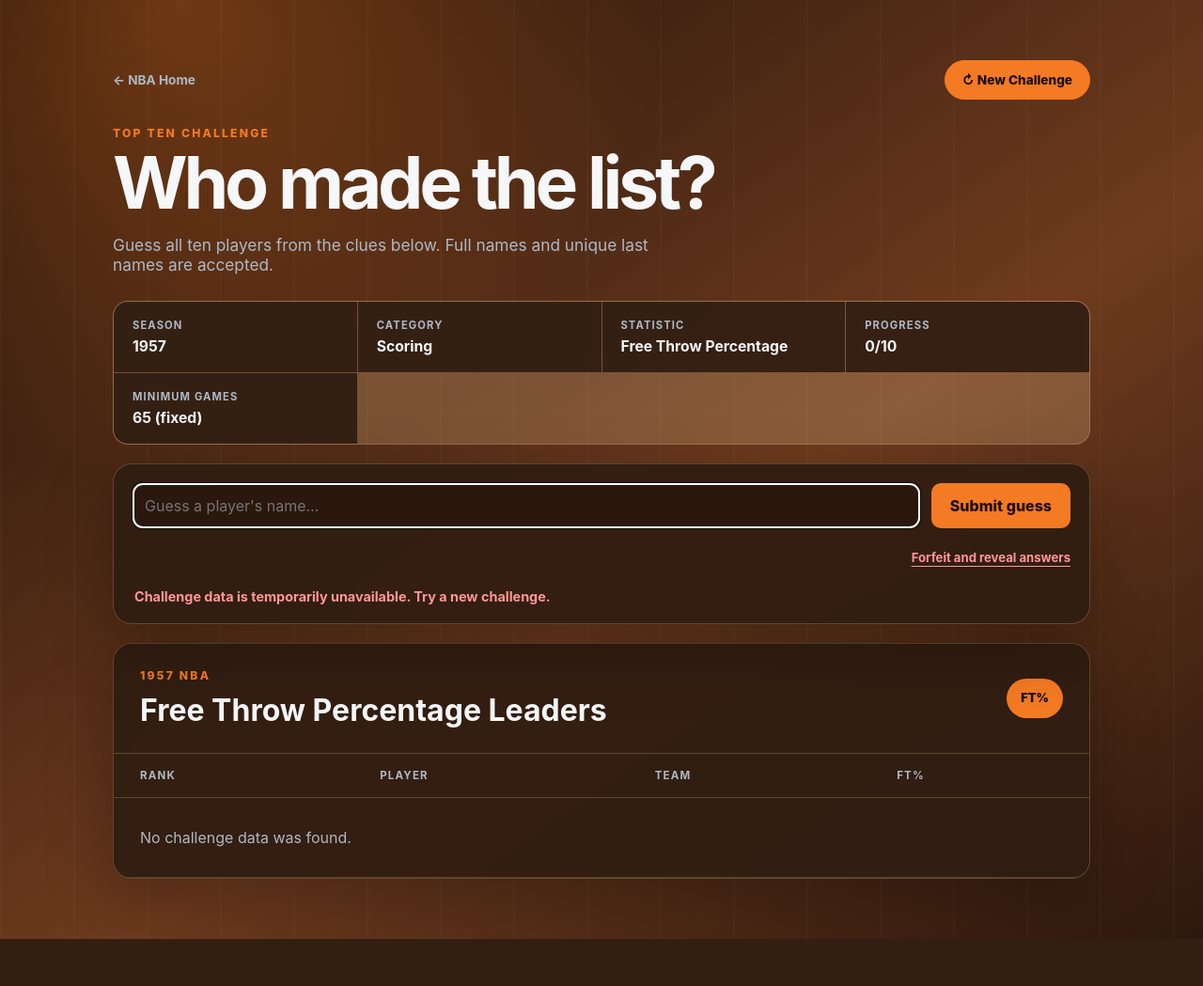
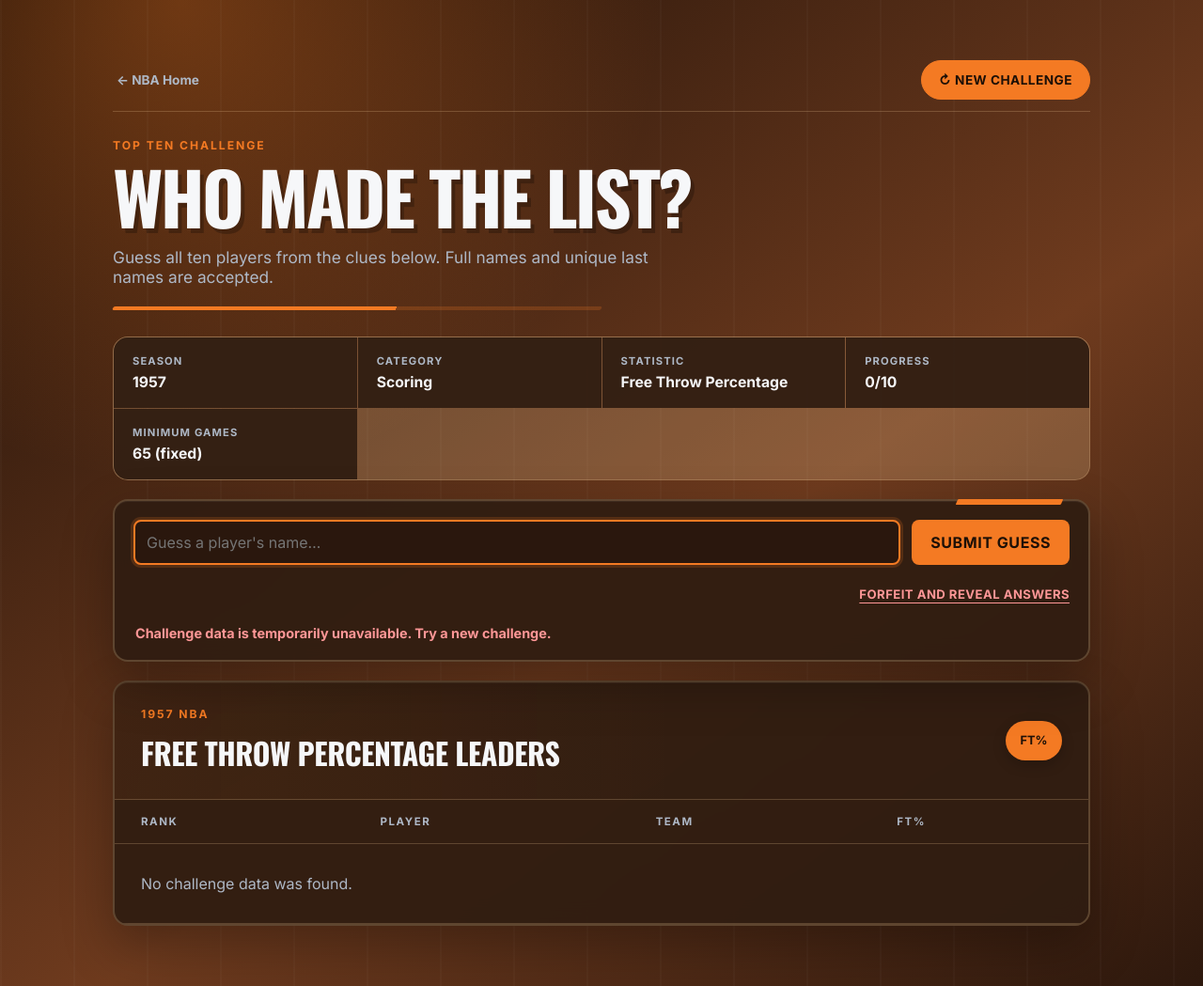
Before and after one commit to Kreeger21/top-ten-sports, a Flask app: page /nba/challenge?season=1957&group=scoring&stat=FT_PCT&min_games=65 in a window 1280 px wide. Shown: the whole page at 94% size. Before the commit the page ends 999 px from the top, so only its background shows below. Run offline with Flask 3, Linux system fonts and the light colour scheme; data that the repository does not hold is empty.

Commit message:
Extend Top Ten styling across game screens

```diff
--- a/static/styles.css
+++ b/static/styles.css
@@ -732,3 +732,142 @@ body.theme-cfb .mystery-player-icon text { fill:#d8b45a; font:900 52px/1 Inter,s
   .guess-form button { width: 100%; }
   .career-total-grid { grid-template-columns: 1fr 1fr; }
 }
+
+/* Shared Top Ten visual language across every league and game screen. */
+body[class*="theme-"] {
+  font-family: "Inter Local", ui-sans-serif, system-ui, -apple-system, BlinkMacSystemFont, "Segoe UI", sans-serif;
+}
+body[class*="theme-"] ::selection {
+  color: var(--accent-dark);
+  background: var(--accent);
+}
+body[class*="theme-"] h1,
+body[class*="theme-"] h2,
+body[class*="theme-"] h3 {
+  font-family: "Oswald Sports", "Arial Narrow", sans-serif;
+  text-transform: uppercase;
+}
+body[class*="theme-"] .hero:not(.home-hero) {
+  position: relative;
+  padding-bottom: 25px;
+}
+body[class*="theme-"] .hero:not(.home-hero)::after {
+  content: "";
+  position: absolute;
+  bottom: 0;
+  left: 0;
+  width: min(520px, 72%);
+  height: 4px;
+  border-radius: 99px;
+  background: linear-gradient(90deg, var(--accent) 0 58%, color-mix(in srgb, var(--accent) 22%, transparent) 58% 100%);
+  transform: skewX(-22deg);
+}
+body[class*="theme-"] .hero h1 {
+  letter-spacing: -.035em;
+  text-shadow: 4px 5px 0 rgba(0, 0, 0, .24);
+}
+body[class*="theme-"] .eyebrow { letter-spacing: .16em; }
+body[class*="theme-"] .top-nav {
+  min-height: 46px;
+  padding-bottom: 12px;
+  border-bottom: 1px solid var(--line);
+}
+body[class*="theme-"] .top-nav a:not(.respin-button) {
+  display: inline-flex;
+  align-items: center;
+  min-height: 40px;
+  padding: 0 4px;
+}
+body[class*="theme-"] .card,
+body[class*="theme-"] .controls-card,
+body[class*="theme-"] .guess-card,
+body[class*="theme-"] .career-accolades {
+  border-width: 2px;
+  border-radius: 16px;
+  box-shadow: 0 22px 54px rgba(0, 0, 0, .3), inset 0 1px 0 rgba(255, 255, 255, .055);
+}
+body[class*="theme-"] .controls-card,
+body[class*="theme-"] .guess-card {
+  position: relative;
+}
+body[class*="theme-"] .controls-card::before,
+body[class*="theme-"] .guess-card::before {
+  content: "";
+  position: absolute;
+  top: -2px;
+  right: 28px;
+  width: 112px;
+  height: 6px;
+  border-radius: 1px;
+  background: var(--accent);
+  transform: skewX(-24deg);
+}
+body[class*="theme-"] .path-card {
+  border-width: 2px;
+  border-radius: 16px;
+}
+body[class*="theme-"] .path-card h2,
+body[class*="theme-"] .table-heading h2 {
+  letter-spacing: -.015em;
+}
+body[class*="theme-"] input,
+body[class*="theme-"] select,
+body[class*="theme-"] button,
+body[class*="theme-"] .locked-option,
+body[class*="theme-"] .check-menu summary {
+  border-radius: 8px;
+}
+body[class*="theme-"] input,
+body[class*="theme-"] select {
+  border-width: 2px;
+  transition: border-color .16s ease, box-shadow .16s ease;
+}
+body[class*="theme-"] input:focus,
+body[class*="theme-"] select:focus,
+body[class*="theme-"] .check-menu summary:focus {
+  border-color: var(--accent);
+  outline: none;
+  box-shadow: 0 0 0 3px color-mix(in srgb, var(--accent) 18%, transparent);
+}
+body[class*="theme-"] button,
+body[class*="theme-"] .respin-button {
+  text-transform: uppercase;
+  letter-spacing: .035em;
+  transition: transform .16s ease, filter .16s ease, box-shadow .16s ease;
+}
+body[class*="theme-"] button:focus-visible,
+body[class*="theme-"] a:focus-visible,
+body[class*="theme-"] summary:focus-visible {
+  outline: 3px solid var(--accent);
+  outline-offset: 4px;
+}
+body[class*="theme-"] .table-heading {
+  position: relative;
+  background: linear-gradient(90deg, color-mix(in srgb, var(--accent) 7%, transparent), transparent 58%);
+}
+body[class*="theme-"] th { font-weight: 800; letter-spacing: .13em; }
+body[class*="theme-"] tbody tr { transition: background-color .14s ease; }
+body[class*="theme-"] tbody tr:hover { background: color-mix(in srgb, var(--accent) 5%, transparent); }
+body[class*="theme-"] .stat-badge,
+body[class*="theme-"] .rank,
+body[class*="theme-"] .all-star-badge { box-shadow: 0 5px 14px rgba(0, 0, 0, .22); }
+body[class*="theme-"] .difficulty-switch,
+body[class*="theme-"] .field-side-switch {
+  border-width: 2px;
+  border-radius: 12px;
+}
+body[class*="theme-"] .difficulty-switch a,
+body[class*="theme-"] .field-side-switch a { border-radius: 7px; }
+
+@media (max-width: 650px) {
+  body[class*="theme-"] .page-shell { padding-top: 30px; }
+  body[class*="theme-"] .hero:not(.home-hero) { padding-bottom: 20px; }
+  body[class*="theme-"] .controls-card::before,
+  body[class*="theme-"] .guess-card::before { right:20px; width:78px; }
+}
+
+@media (prefers-reduced-motion: reduce) {
+  body[class*="theme-"] *,
+  body[class*="theme-"] *::before,
+  body[class*="theme-"] *::after { scroll-behavior:auto !important; transition-duration:.01ms !important; }
+}
```
